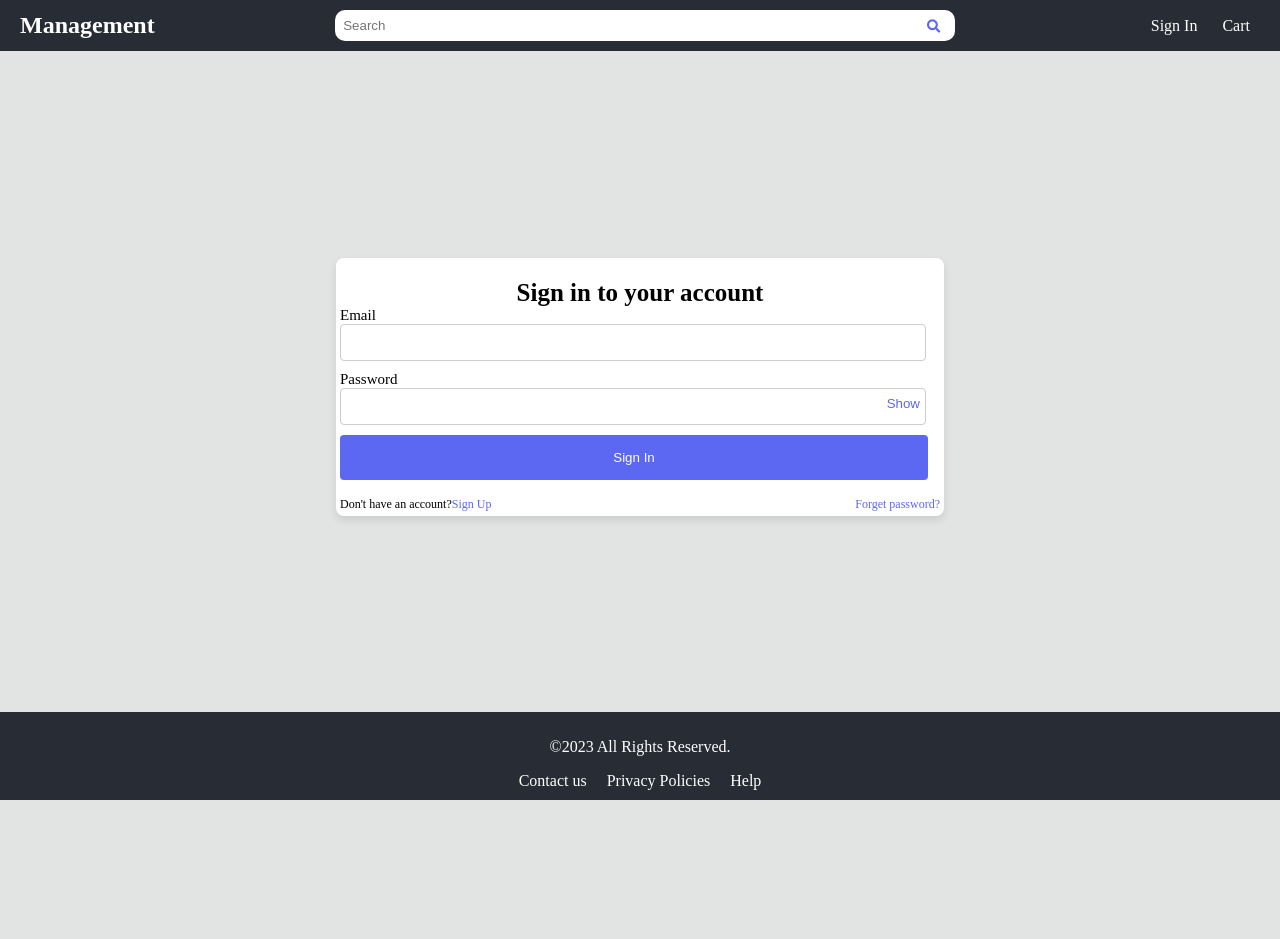
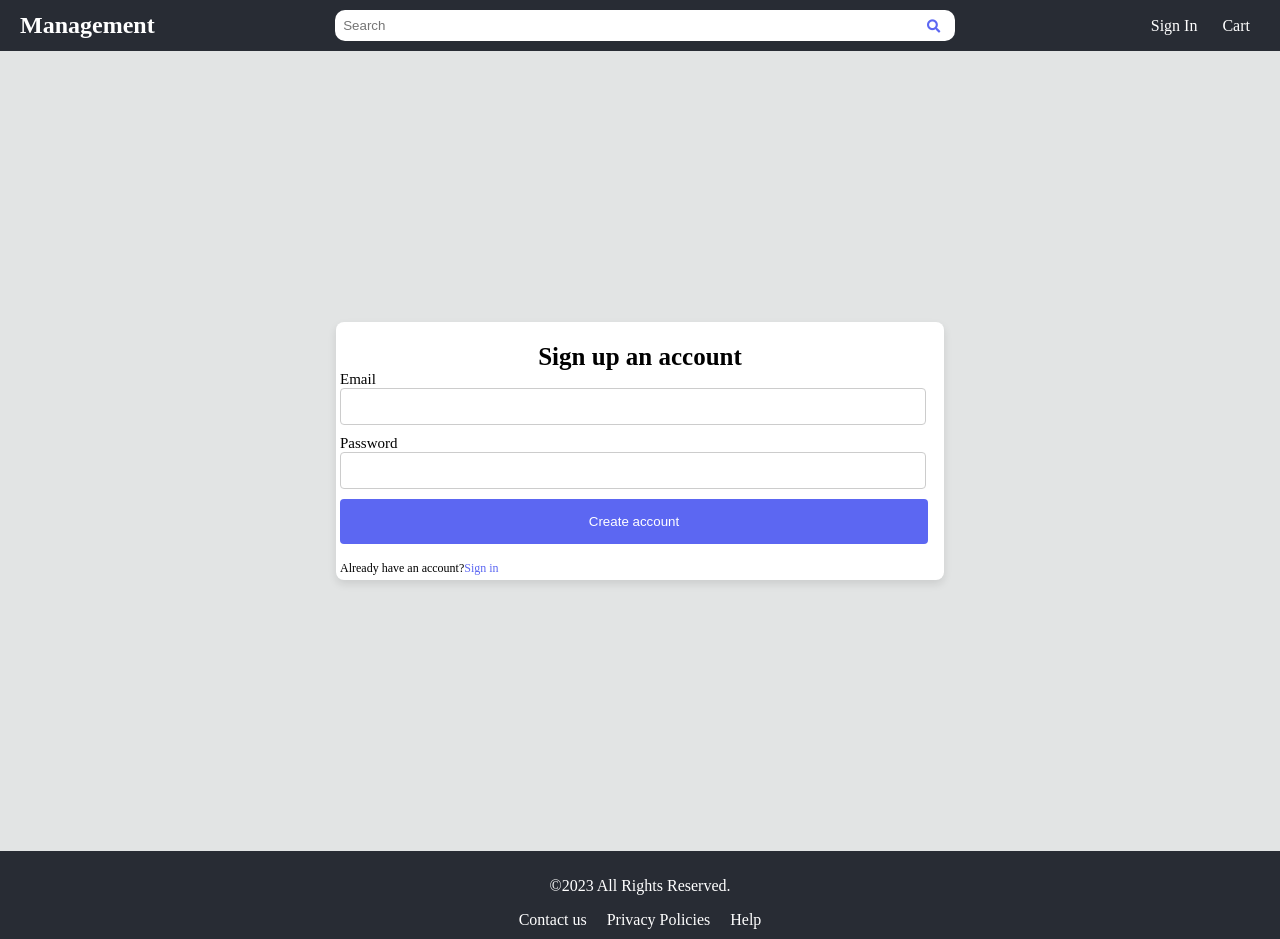
Before and after one commit to GavinStevensHoboken/Chuwa, a React (Vite) app in the folder Chuwa Project-A/project-A/: page /signup in a window 1280 px wide. Before the commit the page ends 851 px from the top, so only its background shows below. Built offline with nearby package versions, Linux system fonts and the light colour scheme.

Commit message:
updated project-A

```diff
--- a/Chuwa Project-A/project-A/src/App.jsx
+++ b/Chuwa Project-A/project-A/src/App.jsx
@@ -16,4 +16,4 @@ function App() {
   )
 }
 
-export default App
+export default App;
--- a/Chuwa Project-A/project-A/src/footer/Footer.css
+++ b/Chuwa Project-A/project-A/src/footer/Footer.css
@@ -2,9 +2,8 @@ footer {
     background-color: #282c34;
     color: #fff;
     text-align: center;
-    padding: 10px 0;
-    position: absolute;
-    bottom: 0;
+    padding: 10px 0px;
+    position: relative;
     width: 100%;
 }
 
--- a/Chuwa Project-A/project-A/src/index.css
+++ b/Chuwa Project-A/project-A/src/index.css
@@ -1,6 +1,6 @@
 html, body {
   margin: 0;
   padding: 0;
-  height: 100%; /* Make sure the page fills the whole viewport */
+  height: 100%;
   background-color: #e2e4e4;
 }
--- a/Chuwa Project-A/project-A/src/login/login.css
+++ b/Chuwa Project-A/project-A/src/login/login.css
@@ -4,6 +4,7 @@
   justify-content: center;
   align-items: center;
   height: 100vh;
+
 }
 
 .login-form {
@@ -12,7 +13,7 @@
   max-width: 600px;
   min-height: 400px;
   margin-top: 22.5%;
-  margin-bottom: 32.5%;
+  margin-bottom: 22.5%;
   padding: 20px;
   box-shadow: 0 4px 8px rgba(0, 0, 0, 0.1);
   background: white;
@@ -115,7 +116,7 @@
     width: 60%;
     min-height: 250px;
     margin-top: 22.5%;
-    margin-bottom: 32.5%;
+    margin-bottom: 22.5%;
     padding: 4px;
     box-shadow: 0 4px 8px rgba(0, 0, 0, 0.1);
     background: white;
--- a/Chuwa Project-A/project-A/src/sign up/Sign up.css
+++ b/Chuwa Project-A/project-A/src/sign up/Sign up.css
@@ -1,4 +1,4 @@
-.login-container{
+.sign-up-container{
     display: flex;
     flex-direction: column;
     justify-content: center;
@@ -6,31 +6,31 @@
     height: 100vh;
   }
 
-  .login-form {
+.sign-up-form {
     width: 60%;
     min-width: 400px;
     max-width: 600px;
     min-height: 400px;
     margin-top: 22.5%;
-    margin-bottom: 32.5%;
+    margin-bottom: 22.5%;
     padding: 20px;
     box-shadow: 0 4px 8px rgba(0, 0, 0, 0.1);
     background: white;
     border-radius: 8px;
 }
 
-  .login-form h1 {
+.sign-up-form h1 {
     text-align: center;
     margin-bottom: 20px;
     padding-bottom: 20px;
 }
 
-  .login-form label {
+.sign-up-form label {
     display: block;
     margin-bottom: 5px;
 }
 
-  .login-form input {
+.sign-up-form input {
     width: 94%;
     padding: 15px;
     margin-bottom: 15px;
@@ -38,14 +38,14 @@
     border-radius: 4px;
 }
 
-  .password-container {
+.sign-up-password-container {
     display: flex;
     flex-direction: column;
     justify-content: space-between;
     position: relative;
 }
 
-  .password-container button {
+.sign-up-password-container button {
     right: 0;
     padding: 15px;
     top: 50%;
@@ -57,11 +57,11 @@
     position: absolute;
 }
 
-  .password-container button:hover{
+.sign-up-password-container button:hover{
     text-decoration: underline;
 }
 
-  .sign-in-button {
+.sign-up-button {
     width: 100%;
     padding: 15px;
     background-color: #5c67f2;
@@ -71,7 +71,7 @@
     cursor: pointer;
 }
 
-  .options {
+.sign-up-options {
     display: flex;
     justify-content: space-between;
     align-items: center;
@@ -79,63 +79,63 @@
     margin-top: 15px;
 }
 
-  .options a:hover {
+.sign-up-options a:hover {
     text-decoration: underline;
 }
 
-  .options a {
+.sign-up-options a {
     color: #5c67f2;
     text-decoration: none;
 }
 
 @media (max-width: 400px) {
-    .login-form {
+  .sign-up-form {
       width: 100%;
       min-width: 300px;
   }
 
-    .password-container input {
+  .sign-up-password-container input {
       padding-right: 40px;
   }
 
-    .password-container button {
+  .sign-up-password-container button {
       right: 0;
   }
 }
 
 @media (max-height: 800px) {
-    .login-container{
+  .sign-up-container{
       display: flex;
       flex-direction: column;
       justify-content: center;
       align-items: center;
   }
 
-    .login-form {
+  .sign-up-form {
       width: 60%;
       min-height: 250px;
       margin-top: 22.5%;
-      margin-bottom: 32.5%;
+      margin-bottom: 22.5%;
       padding: 4px;
       box-shadow: 0 4px 8px rgba(0, 0, 0, 0.1);
       background: white;
       border-radius: 8px;
   }
 
-    .login-form h1 {
+  .sign-up-form h1 {
       text-align: center;
       margin-bottom: 0px;
       padding-bottom: 0px;
       font-size: 25px;
   }
 
-    .login-form label {
+  .sign-up-form label {
       display: block;
       margin-bottom: 0px;
       font-size: 15px;
   }
 
-    .login-form input {
+  .sign-up-form input {
       width: 94%;
       padding: 10px;
       margin-bottom: 10px;
@@ -143,18 +143,18 @@
       border-radius: 4px;
   }
 
-    .password-container {
+  .sign-up-password-container {
       display: flex;
       flex-direction: column;
       justify-content: space-between;
       position: relative;
   }
 
-    .password-container input {
+  .sign-up-password-container input {
       flex-grow: 1;
   }
 
-    .password-container button {
+  .sign-up-password-container button {
       right: 0;
       padding: 20px;
       top: 50%;
@@ -166,7 +166,7 @@
       position: absolute;
   }
 
-    .sign-in-button {
+  .sign-up-button {
       width: 98%;
       padding: 15px;
       background-color: #5c67f2;
@@ -176,7 +176,7 @@
       cursor: pointer;
   }
 
-    .options {
+  .sign-up-options {
       display: flex;
       justify-content: space-between;
       align-items: center;
--- a/Chuwa Project-A/project-A/src/sign up/Sign up.jsx
+++ b/Chuwa Project-A/project-A/src/sign up/Sign up.jsx
@@ -4,38 +4,31 @@ import './Sign up.css'
 function SignUp() {
   const [setEmail] = useState('');
   const [setPassword] = useState('');
-  const [passwordShown, setPasswordShown] = useState(false);
-
-  const toggleVisibility = () => {
-    setPasswordShown(!passwordShown);
-  }
 
   return (
     <>
-      <div className="login-container">
-        <div className="login-form">
-          <h1>Sign in to your account</h1>
-          <form action="/login" method="POST" >
+      <div className="sign-up-container">
+        <div className="sign-up-form">
+          <h1>Sign up an account</h1>
+          <form action="/creatUser" method="POST" >
             <label htmlFor="email">Email</label>
             <input
               type="email"
               id="email"
               onChange={e => setEmail(e.target.value)}
               required/>
-            <div className="password-container">
+            <div className="sign-up-password-container">
               <label htmlFor="password">Password</label>
               <input
-                type={passwordShown ? "text" : "password"}
+                type="text"
                 id="password"
                 onChange={p => setPassword(p.target.value)}
                 required></input>
-              <button type="button" onClick={toggleVisibility}>Show</button>
             </div>
-            <button type="sumbit" className="sign-in-button">Sign In</button>
+            <button type="sumbit" className="sign-up-button">Create account</button>
           </form>
-          <div className="options">
-              <p>Don&apos;t have an account?<a href="/signup">Sign Up</a></p>
-              <a href="/resetPassword">Forget password?</a>
+          <div className="sign-up-options">
+              <p>Already have an account?<a href="/login">Sign in</a></p>
             </div>
         </div>
       </div>
--- a/Chuwa Project-A/project-A/vite.config.js
+++ b/Chuwa Project-A/project-A/vite.config.js
@@ -4,4 +4,8 @@ import react from '@vitejs/plugin-react-swc'
 // https://vitejs.dev/config/
 export default defineConfig({
   plugins: [react()],
+  server: {
+    host: '0.0.0.0',
+    port: 3000,
+  }
 })
```
Lines whose indentation alone changed are shown as unchanged.
